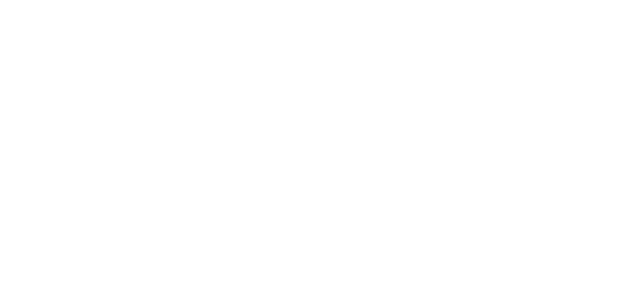
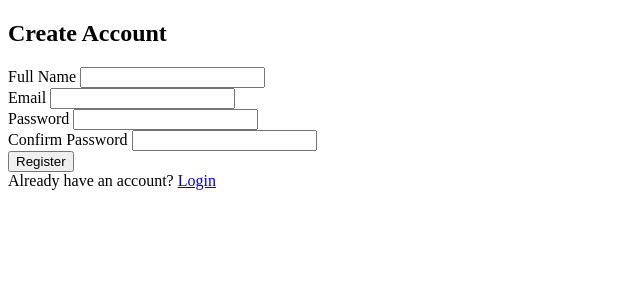
Before and after one commit to feriacharmaine/my_project, a Flask app: page /register in a window 1280 px wide. Before the commit the part shown is empty. Shown: the top 300 px of the page, without its empty margins (0-640 px from the left). Run offline with Flask 3, Linux system fonts and the light colour scheme.

Commit message:
Added HTML Structure for Register Page

```diff
--- a/templates/register.html
+++ b/templates/register.html
@@ -4,8 +4,38 @@
     <meta charset="UTF-8">
     <meta name="viewport" content="width=device-width, initial-scale=1.0">
     <title>Register Page</title>
+    <link rel="stylesheet" href="register.css">
 </head>
 <body>
+    <main>
+        <h2>Create Account</h2>
+        <form>
+            <div>
+                <label for="fullname">Full Name</label>
+                <input type="text" id="fullname" name="fullname" required>
+            </div>
 
+            <div>
+                <label for="email">Email</label>
+                <input type="email" id="email" name="email" required>
+            </div>
+
+            <div>
+                <label for="password">Password</label>
+                <input type="password" id="password" name="password" required>
+            </div>
+
+            <div>
+                <label for="confirm-password">Confirm Password</label>
+                <input type="password" id="confirm-password" name="confirm-password" required>
+            </div>
+
+            <button type="submit">Register</button>
+        </form>
+
+        <div class="login-link">
+            Already have an account? <a href="login.html">Login</a>
+        </div>
+    </main>
 </body>
 </html>
```
Also changed, not shown: index.html (added).
